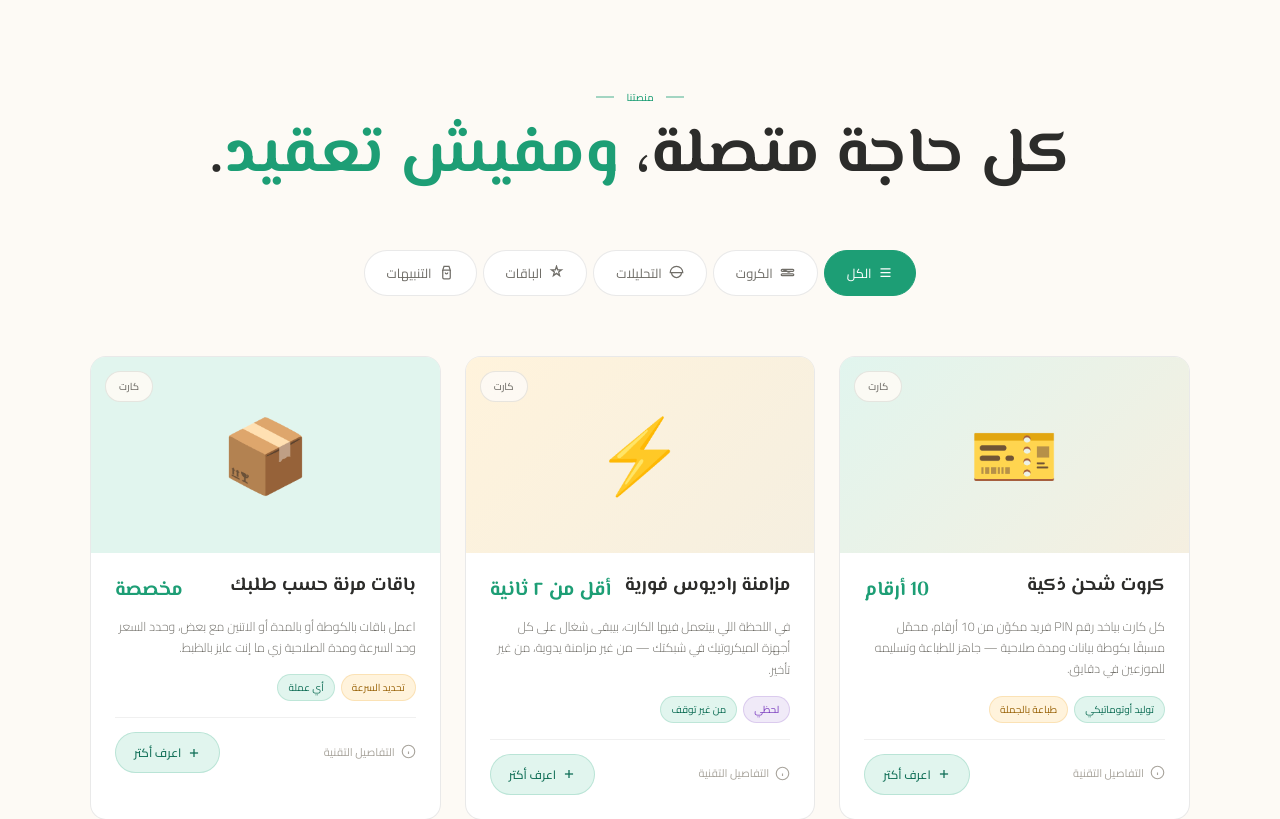
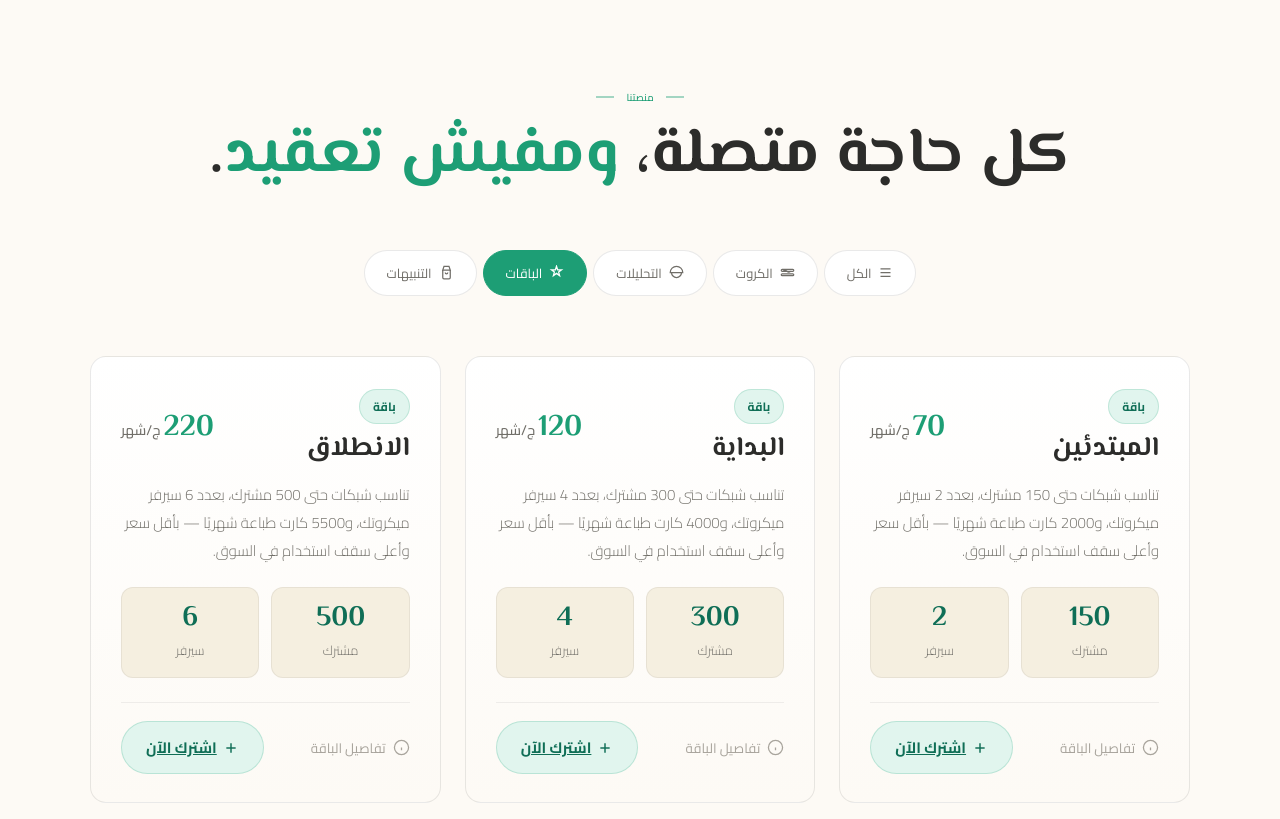
Before and after one commit to Ziad-cpu-hue/ConnectOS, a Django app: page / in a window 1280 px wide. Shown: the part 1651-2470 px from the top of the page. Run offline with Django 5.2, Linux system fonts and the light colour scheme; data comes from the database, SQL or seed files in the repository; tables that the repository leaves empty hold one stand-in row (values such as "Sample post").

Commit message:
Add files via upload

```diff
--- a/ConnectOS/core/templates/core/landing.html
+++ b/ConnectOS/core/templates/core/landing.html
@@ -182,7 +182,7 @@
 
 		<!-- CATEGORY FILTER -->
 		<div class="cat-filter reveal" style="transition-delay:.15s">
-			<button class="cat-btn active" data-filter="all">
+			<button class="cat-btn" data-filter="all">
 				<svg viewBox="0 0 24 24">
 					<path d="M4 6h16M4 12h16M4 18h16" />
 				</svg>
@@ -203,7 +203,7 @@
 				</svg>
 				التحليلات
 			</button>
-			<button class="cat-btn" data-filter="side">
+			<button class="cat-btn active" data-filter="side">
 				<svg viewBox="0 0 24 24">
 					<path d="M12 2l1.8 5.6H20l-4.6 3.4L17 17l-5-3.6L7 17l1.6-6L4 7.6h6.2L12 2z" />
 				</svg>
@@ -662,7 +662,7 @@
 					<path d="M4 21c0-4.4 3.6-8 8-8s8 3.6 8 8" />
 				</svg>
 			</div>
-			<div class="contact-name">الأستاذ زياد أحمد</div>
+			<div class="contact-name">م. زياد أحمد</div>
 			<div class="contact-role">للتواصل والاستفسارات</div>
 			<div class="contact-actions">
 				<a href="tel:+201556060683" class="contact-btn call">
@@ -704,7 +704,7 @@
 						<svg viewBox="0 0 24 24">
 							<path d="M22 16.92v3a2 2 0 01-2.18 2A19.8 19.8 0 013.08 4.18 2 2 0 015.07 2h3a2 2 0 012 1.72c.127.96.361 1.903.7 2.81a2 2 0 01-.45 2.11L9.09 9.91a16 16 0 006.99 7l1.27-1.27a2 2 0 012.11-.45c.907.339 1.85.573 2.81.7A2 2 0 0122 16.92z" />
 						</svg>
-						+20 155 606 0683
+						01556060683
 					</li>
 					<li>
 						<svg viewBox="0 0 24 24">
@@ -737,5 +737,11 @@
 </footer>
 
 <script src="{% static 'js/landing-shack-ar.js' %}"></script>
+<script>
+document.addEventListener('DOMContentLoaded', function () {
+	var defaultTab = document.querySelector('.cat-btn[data-filter="side"]');
+	if (defaultTab) { defaultTab.click(); }
+});
+</script>
 </body>
 </html>
```
